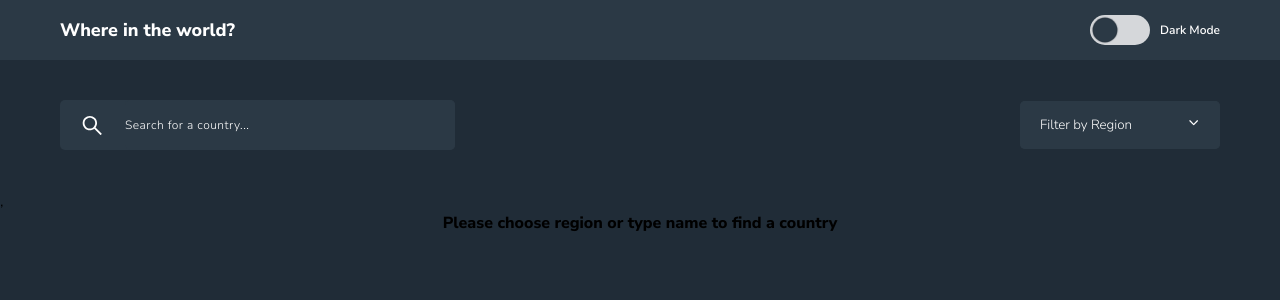
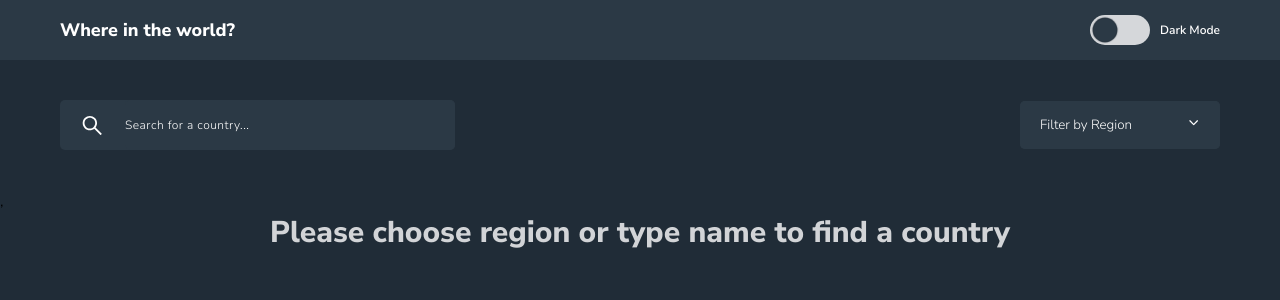
Before and after one commit to raffal1993/Countries-API, a React (Create React App) app: page / in a window 1280 px wide. Shown: the top 300 px of the page. Built offline with nearby package versions, Linux system fonts and the light colour scheme.

Commit message:
set up dark/light mode

```diff
--- a/src/components/CountriesList/CountriesList.style.js
+++ b/src/components/CountriesList/CountriesList.style.js
@@ -7,4 +7,10 @@ export const Wrapper = styled.div`
     row-gap: 60px;
     column-gap: 50px;
     padding: 0 60px;
+
+    h1 {
+        color: ${({ theme }) => theme.colors.textSecondary};
+        font-size: 30px;
+        margin: 0 auto;
+    }
 `;
```
